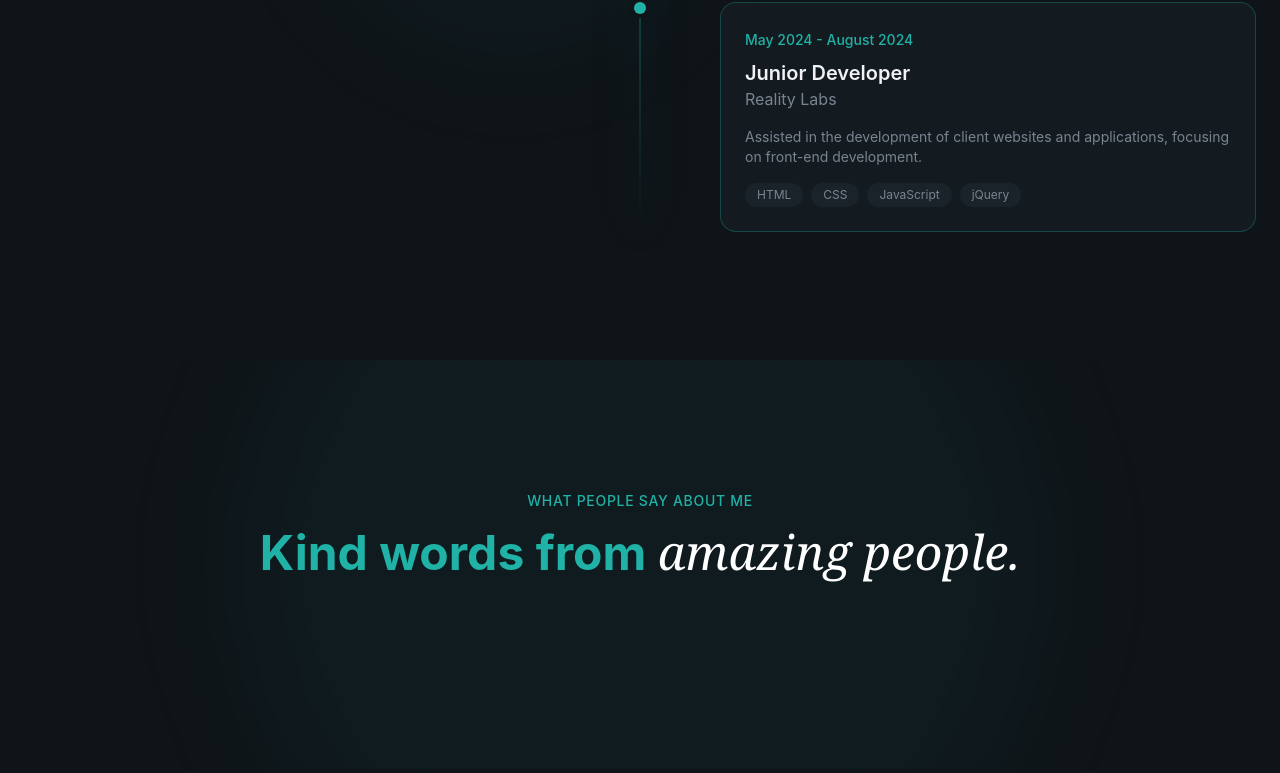
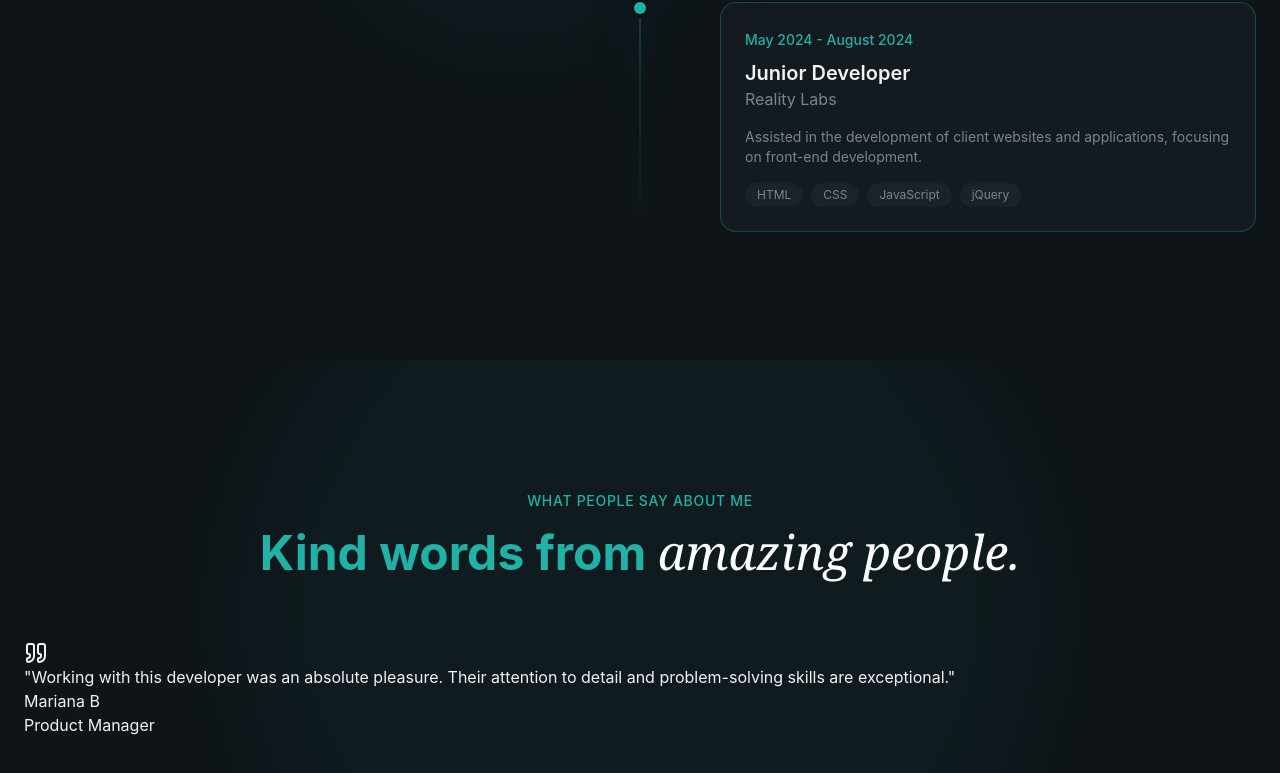
Before and after one commit to eissamonet/SWD-Portfolio, a React (Vite) app: page / in a window 1280 px wide. Shown: the part 4085-4858 px from the top of the page. Built offline with nearby package versions, Linux system fonts and the light colour scheme.

Commit message:
commit chanhes

```diff
--- a/src/sections/Testimonials.jsx
+++ b/src/sections/Testimonials.jsx
@@ -1,3 +1,6 @@
+import { Quote } from "lucide-react";
+
+
 const testimonials = [
     {
         quote: "Working with this developer was an absolute pleasure. Their attention to detail and problem-solving skills are exceptional.",
@@ -39,6 +42,23 @@ export const Testimonials = () => {
             <div>
               <div>
                 {/* main testimonilal */}
+                <div>
+                   <div>
+                    <Quote />
+                   </div>
+
+                   <blockquote>
+                    "{testimonials[0].quote}"
+                   </blockquote>
+
+                   <div>
+                    {/*<img src={testimonials[0].image} alt={testimonials[0].author} /> */}
+                    <div>
+                      <div>{testimonials[0].author}</div>
+                      <div>{testimonials[0].role}</div>
+                    </div>
+                   </div>
+                </div>
               </div>
             </div>
          </div>
```
